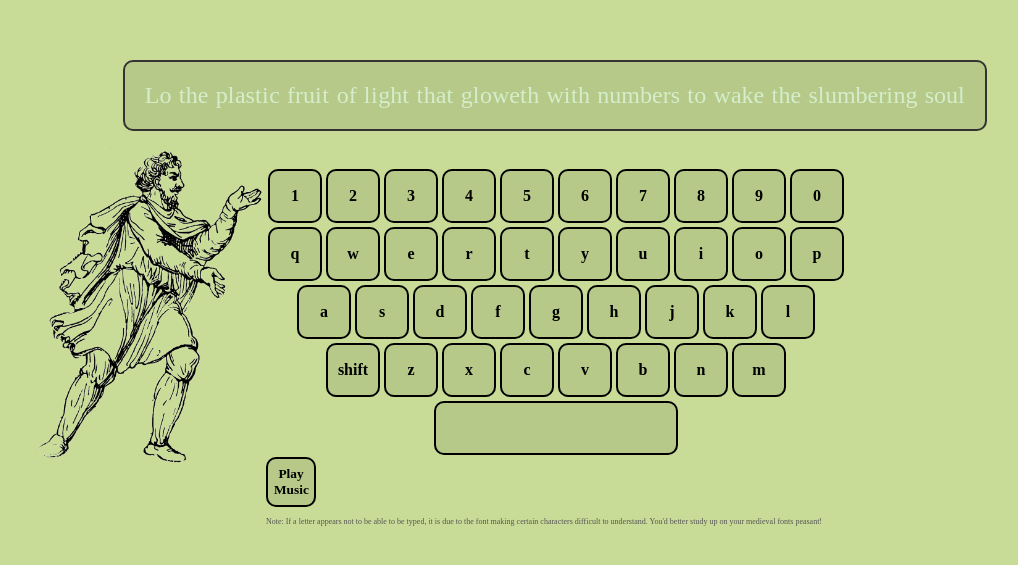
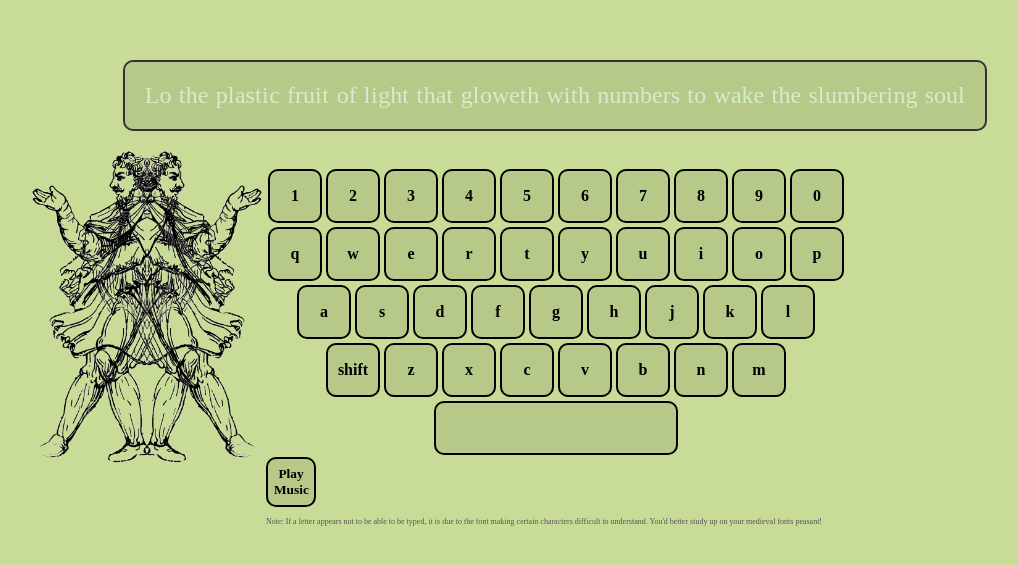
Before and after one commit to devilishclover/MedievalType-, a React (Vite) app: page / in a window 1280 px wide. Shown: the part 113-678 px from the top of the page, without its empty margins (85-1103 px from the left). Built offline with nearby package versions, Linux system fonts and the light colour scheme; a web font is replaced by a local one.

Commit message:
added another dude

```diff
--- a/src/App.jsx
+++ b/src/App.jsx
@@ -12,6 +12,7 @@ function App() {
       <div className='keyboard-container'>
         <img src={guyImage} alt="guy" />
         <Keyboard />
+        <img src={guyImage} alt="guy" style={{transform: 'scaleX(-1)'}} />
         <Music medievalMusic={medievalMusic} />
         <p className="note">Note: If a letter appears not to be able to be typed, it is due to the font making certain characters difficult to understand. You'd better study up on your medieval fonts peasant!
         </p>
```
